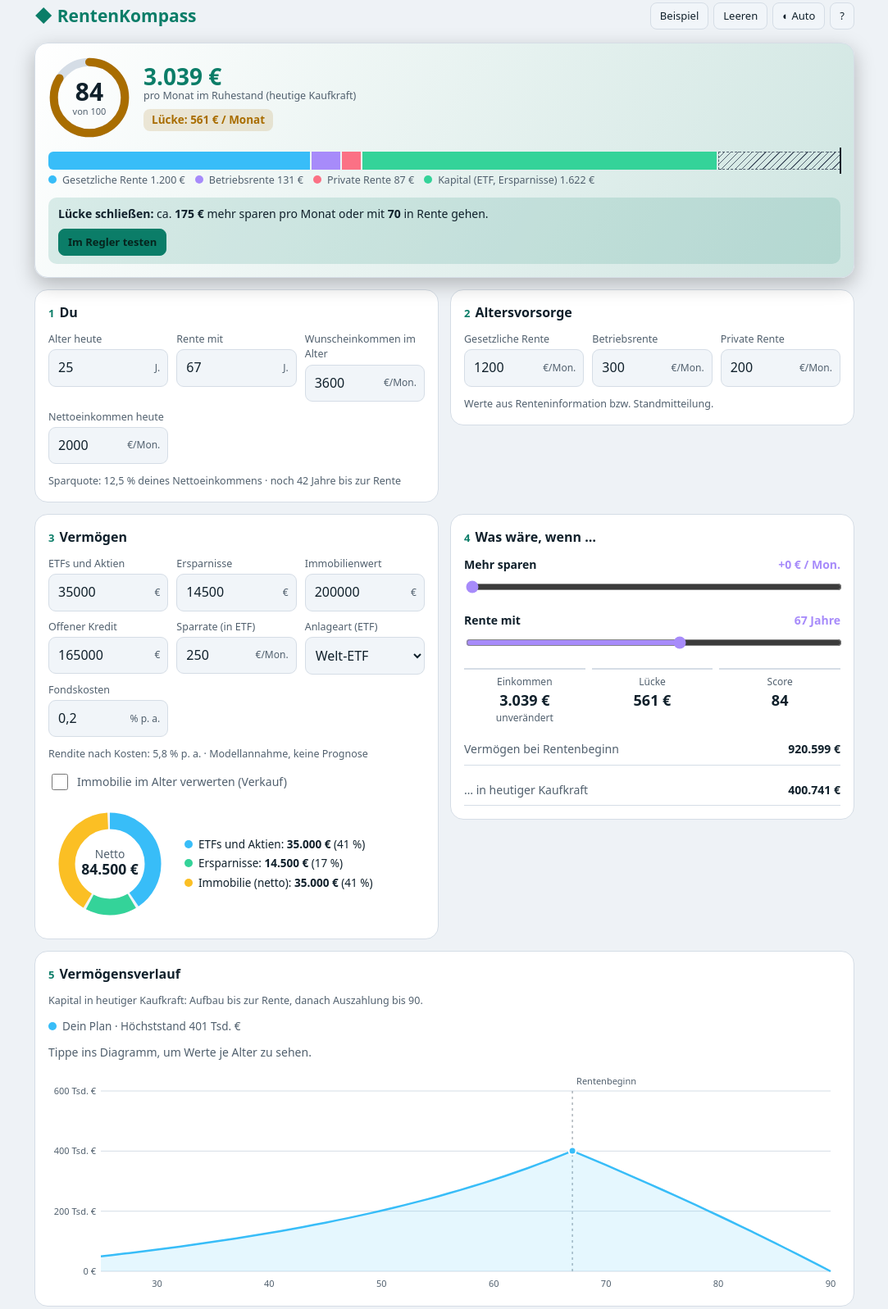
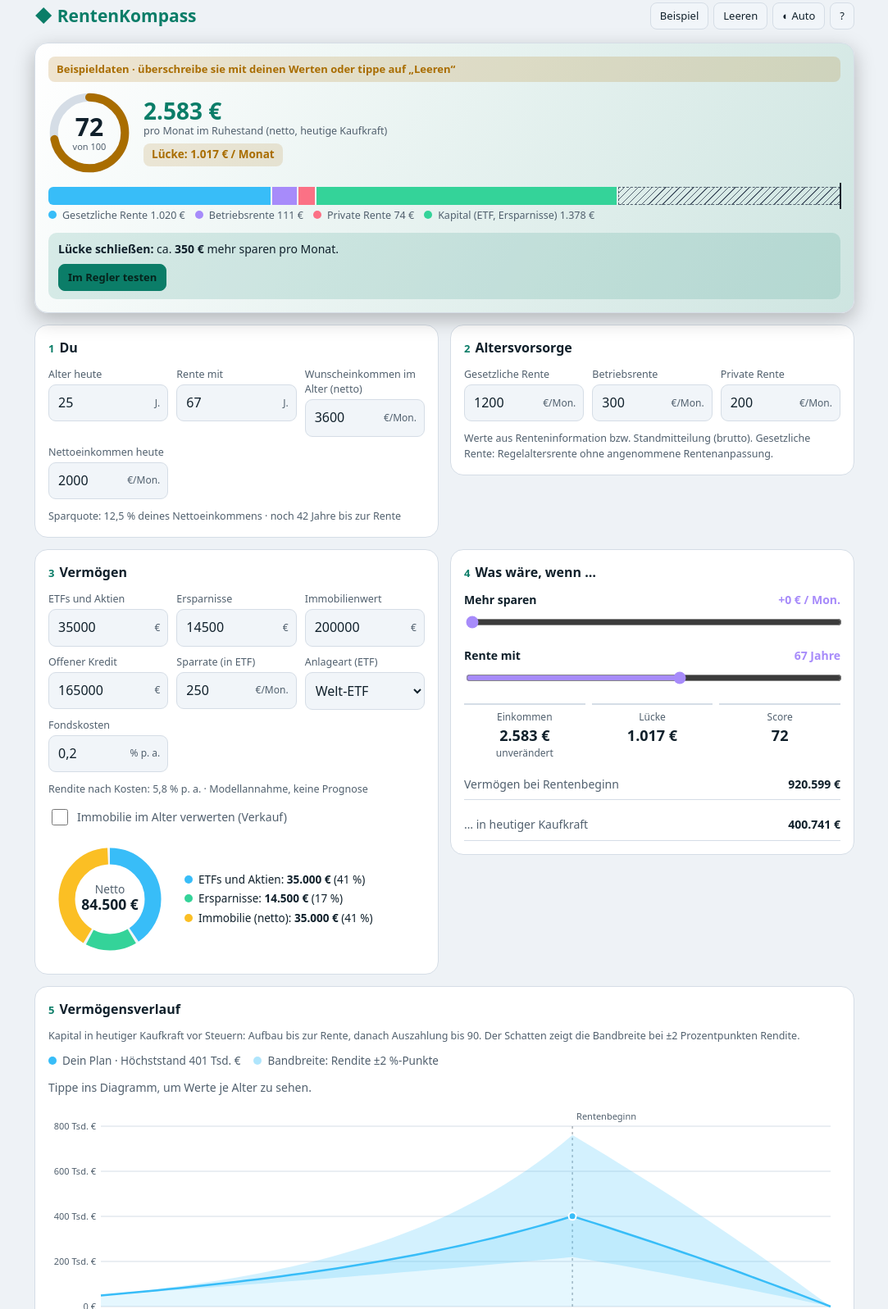
Before and after one commit to Project-hub123/rentenkompass, a plain HTML site: page index.html in a window 1280 px wide. Shown: the part 13-1610 px from the top of the page at 82% size, without its empty margins (98-1181 px from the left). Drawn offline with Linux system fonts and the light colour scheme.

Commit message:
Add files via upload

```diff
--- a/index.html
+++ b/index.html
@@ -75,6 +75,7 @@ details ul{margin:8px 0 0;padding-left:18px;font-size:13px;color:var(--ink2);dis
 .rd{font-size:14px;color:var(--ink2);min-height:21px}.rd b{color:var(--ink);font-variant-numeric:tabular-nums}
 .cb{touch-action:pan-y;width:100%}
 .tip[hidden]{display:none}
+.demo{background:color-mix(in srgb,var(--warn) 18%,transparent);color:var(--warn);font-size:13px;font-weight:600;padding:6px 10px;border-radius:8px}
 .hb{display:flex;gap:6px;flex-wrap:wrap}
 .ta{width:100%;min-height:84px;font:12px/1.4 ui-monospace,Consolas,monospace;color:var(--ink);background:var(--in);border:1px solid var(--line);border-radius:9px;padding:8px}
 dialog{background:var(--card);color:var(--ink);border:1px solid var(--line);border-radius:16px;width:calc(100% - 28px);max-width:560px;max-height:85vh;overflow:auto;padding:16px}
@@ -103,9 +104,10 @@ footer{max-width:1000px;margin:16px auto 0;font-size:12px;color:var(--ink2)}
 <div class="app">
 
 <section class="card hero" aria-live="polite">
+  <div class="demo" id="demo" hidden>Beispieldaten · überschreibe sie mit deinen Werten oder tippe auf „Leeren“</div>
   <div class="top">
     <div class="ring"><svg viewBox="0 0 120 120"><circle cx="60" cy="60" r="52" fill="none" stroke="var(--line)" stroke-width="12"/><circle id="arc" cx="60" cy="60" r="52" fill="none" stroke="var(--st)" stroke-width="12" stroke-linecap="round" stroke-dasharray="326.7" stroke-dashoffset="326.7" style="transition:stroke-dashoffset .5s"/></svg><div class="n"><b id="sc">–</b><small>von 100</small></div></div>
-    <div><div class="big" id="tot">–</div><div class="hint">pro Monat im Ruhestand (heutige Kaufkraft)</div><span class="pill" id="pill"></span></div>
+    <div><div class="big" id="tot">–</div><div class="hint">pro Monat im Ruhestand (netto, heutige Kaufkraft)</div><span class="pill" id="pill"></span></div>
   </div>
   <div id="bar"></div>
   <div class="tip" id="tip" hidden></div>
@@ -117,7 +119,7 @@ footer{max-width:1000px;margin:16px auto 0;font-size:12px;color:var(--ink2)}
   <div class="row">
     <div class="f"><label for="age">Alter heute</label><div class="w"><input id="age" data-k="age" inputmode="numeric"><span>J.</span></div></div>
     <div class="f"><label for="ret">Rente mit</label><div class="w"><input id="ret" data-k="ret" inputmode="numeric"><span>J.</span></div></div>
-    <div class="f"><label for="wish">Wunscheinkommen im Alter</label><div class="w"><input id="wish" data-k="wish" inputmode="decimal"><span>€/Mon.</span></div></div>
+    <div class="f"><label for="wish">Wunscheinkommen im Alter (netto)</label><div class="w"><input id="wish" data-k="wish" inputmode="decimal"><span>€/Mon.</span></div></div>
     <div class="f"><label for="inc">Nettoeinkommen heute</label><div class="w"><input id="inc" data-k="inc" inputmode="decimal"><span>€/Mon.</span></div></div>
   </div>
   <div class="hint" id="quote"></div>
@@ -130,7 +132,7 @@ footer{max-width:1000px;margin:16px auto 0;font-size:12px;color:var(--ink2)}
     <div class="f"><label for="bav">Betriebsrente</label><div class="w"><input id="bav" data-k="bav" inputmode="decimal"><span>€/Mon.</span></div></div>
     <div class="f"><label for="priv">Private Rente</label><div class="w"><input id="priv" data-k="priv" inputmode="decimal"><span>€/Mon.</span></div></div>
   </div>
-  <div class="hint">Werte aus Renteninformation bzw. Standmitteilung.</div>
+  <div class="hint">Werte aus Renteninformation bzw. Standmitteilung (brutto). Gesetzliche Rente: Regelaltersrente ohne angenommene Rentenanpassung.</div>
 </section>
 
 <section class="card">
@@ -161,7 +163,7 @@ footer{max-width:1000px;margin:16px auto 0;font-size:12px;color:var(--ink2)}
 
 <section class="card">
   <h2><i>5</i>Vermögensverlauf</h2>
-  <div class="hint">Kapital in heutiger Kaufkraft: Aufbau bis zur Rente, danach Auszahlung bis 90.</div>
+  <div class="hint">Kapital in heutiger Kaufkraft vor Steuern: Aufbau bis zur Rente, danach Auszahlung bis 90. Der Schatten zeigt die Bandbreite bei ±2 Prozentpunkten Rendite.</div>
   <div class="lg2" id="cl"></div>
   <div class="rd" id="rd"></div>
   <div class="cb" id="ch"></div>
@@ -171,11 +173,12 @@ footer{max-width:1000px;margin:16px auto 0;font-size:12px;color:var(--ink2)}
 <div class="row" style="margin-top:8px">
   <div class="f"><label for="infl">Inflation</label><div class="w"><input id="infl" data-k="infl" inputmode="decimal"><span>% p. a.</span></div></div>
   <div class="f"><label for="rend">Rendite ETF vor Kosten</label><div class="w"><input id="rend" data-k="rend" inputmode="decimal"><span>% p. a.</span></div></div>
+  <div class="f"><label for="abz">Abzug Steuern &amp; Sozialabgaben</label><div class="w"><input id="abz" data-k="abz" inputmode="decimal"><span>%</span></div></div>
 </div>
 <ul>
   <li>Ergebnisse in heutiger Kaufkraft. Das Kapital wird bis 90 gleichmäßig aufgebraucht (3 % Rendite in der Rentenphase).</li>
   <li>Ersparnisse wachsen mit 2 % p. a. Gesetzliche Rente: −0,3 % je Monat vor 67, +0,5 % je Monat danach. Betriebs- und Privatrente werden um die Inflation gemindert.</li>
-  <li>Ohne Steuern, Gebühren und Sozialabgaben. Modellrechnung, keine Anlageberatung.</li>
+  <li>Steuern und Sozialabgaben (Kranken-/Pflegeversicherung) werden pauschal als Prozentabzug von allen Renteneinkünften angesetzt, Standard 15 %. Das ist eine grobe Annahme, die tatsächliche Belastung hängt vom Einzelfall ab. Modellrechnung, keine Anlageberatung.</li>
 </ul></details>
 <details class="card" id="dat"><summary>Daten sichern / auf ein anderes Gerät übertragen</summary>
 <div style="display:flex;flex-direction:column;gap:8px;margin-top:10px">
@@ -185,23 +188,24 @@ footer{max-width:1000px;margin:16px auto 0;font-size:12px;color:var(--ink2)}
 <div class="hint" id="dm" aria-live="polite"></div></div></details>
 </div>
 <dialog id="hp" aria-label="Hilfe"><div class="dh"><h2>Hilfe</h2><button class="btn" id="hx" type="button">Schließen</button></div>
-<details open><summary>Wo finde ich meine Werte?</summary><p>Gesetzliche Rente: Renteninformation der Deutschen Rentenversicherung (kommt jährlich per Post, auch online abrufbar). Betriebs- und Privatrente: Standmitteilung deines Anbieters. Fehlt ein Wert, trage 0 ein oder lass das Feld leer.</p></details>
+<details open><summary>Wo finde ich meine Werte?</summary><p>Gesetzliche Rente: Renteninformation der Deutschen Rentenversicherung (kommt jährlich per Post, auch online abrufbar). Dort stehen meist mehrere Beträge. Nimm den Betrag zur Regelaltersrente ohne angenommene Rentenanpassung, bei Unsicherheit den niedrigeren. Betriebs- und Privatrente: Standmitteilung deines Anbieters. Fehlt ein Wert, trage 0 ein oder lass das Feld leer.</p></details>
 <details><summary>Was bedeutet der Score?</summary><p>Er zeigt, wie viel deines Wunscheinkommens im Alter gedeckt ist. 100 heißt voll gedeckt. Grün ab 90, Gelb ab 60, darunter Rot.</p></details>
 <details><summary>Warum „heutige Kaufkraft“?</summary><p>Alle Beträge sind in heutigen Euro angegeben, die Inflation (Annahme: 2 % pro Jahr) ist herausgerechnet. So kannst du sie direkt mit deinem heutigen Wunscheinkommen vergleichen.</p></details>
-<details><summary>Wie genau ist die Rechnung?</summary><p>Es ist eine Modellrechnung. Rendite und Inflation sind Annahmen, die du unter „Annahmen“ ändern kannst. Steuern und Sozialabgaben sind nicht eingerechnet, Fondskosten schon. Sie zeigt Größenordnungen, keine Prognose.</p></details>
+<details><summary>Wie genau ist die Rechnung?</summary><p>Es ist eine Modellrechnung. Rendite und Inflation sind Annahmen, die du unter „Annahmen“ ändern kannst. Steuern und Sozialabgaben sind nur als einstellbarer Pauschalabzug berücksichtigt, Fondskosten schon. Sie zeigt Größenordnungen, keine Prognose.</p></details>
 <details><summary>Wo werden meine Daten gespeichert?</summary><p>Nur im Browser auf diesem Gerät. Es gibt keinen Server und nichts wird übertragen. Für einen Gerätewechsel nutze „Daten sichern“ ganz unten.</p></details>
 <details><summary>Ist das eine Anlageberatung?</summary><p>Nein. Der RentenKompass gibt Orientierung, keine Beratung. Für konkrete Entscheidungen hilft z. B. die Verbraucherzentrale oder eine Rentenberatung.</p></details>
 </dialog>
-<footer>RentenKompass · Prototyp Version 5 · Marketing-Seminar WiSe 2026/27 · Eingaben bleiben in deinem Browser.</footer>
+<footer>RentenKompass · Prototyp Version 6 · Marketing-Seminar WiSe 2026/27 · Eingaben bleiben in deinem Browser.</footer>
 
 <script>
 (function(){
 "use strict";
 var KEY="rk4",PAY=0.03,SPR=2,PLAN=90;
-var sample=function(){return{age:25,ret:67,wish:3600,inc:2000,gv:1200,bav:300,priv:200,etf:35000,spar:14500,immo:200000,kred:165000,rate:250,infl:2,rend:6,et:"welt",cost:0.2,ui:0,ex:0,sr:null}};
-var blank=function(){return{age:25,ret:67,wish:0,inc:0,gv:0,bav:0,priv:0,etf:0,spar:0,immo:0,kred:0,rate:0,infl:2,rend:6,et:"welt",cost:0.2,ui:0,ex:0,sr:null}};
+var sample=function(){return{age:25,ret:67,wish:3600,inc:2000,gv:1200,bav:300,priv:200,etf:35000,spar:14500,immo:200000,kred:165000,rate:250,infl:2,rend:6,et:"welt",cost:0.2,abz:15,demo:1,ui:0,ex:0,sr:null}};
+var blank=function(){return{age:25,ret:67,wish:0,inc:0,gv:0,bav:0,priv:0,etf:0,spar:0,immo:0,kred:0,rate:0,infl:2,rend:6,et:"welt",cost:0.2,abz:15,ui:0,ex:0,sr:null}};
 var S;try{S=JSON.parse(localStorage.getItem(KEY))}catch(x){S=null}
 if(!S||typeof S.age!=="number")S=sample();
+if(S.abz==null)S.abz=15;
 var save=function(){try{localStorage.setItem(KEY,JSON.stringify(S))}catch(x){}};
 var $=function(q){return document.querySelector(q)};
 var nf=new Intl.NumberFormat("de-DE",{style:"currency",currency:"EUR",maximumFractionDigits:0});
@@ -211,25 +215,25 @@ var show=function(v){return v?String(v).replace(".",","):""};
 var cl=function(v,a,b){return Math.min(b,Math.max(a,v))};
 function fv(st,r,pct,y){var q=pct/100,rm=Math.pow(1+q,1/12)-1,m=y*12;return st*Math.pow(1+q,y)+(rm===0?r*m:r*(Math.pow(1+rm,m)-1)/rm)}
 function stat(ret){var m=(ret-67)*12;return m<0?1+0.003*m:1+0.005*m}
-function calc(ret,ex){
+function calc(ret,ex,dr){
   var n=Math.max(0,ret-S.age),i=S.infl/100,defl=Math.pow(1+i,n),N=Math.max(12,(PLAN-ret)*12);
   var rr=(1+PAY)/(1+i)-1,rm=Math.pow(1+rr,1/12)-1,ann=rm===0?N:(1-Math.pow(1+rm,-N))/rm;
   var immoNet=Math.max(0,S.immo-S.kred);
-  var capNom=fv(S.etf,S.rate+ex,eff(),n)+fv(S.spar,0,SPR,n)+(S.ui?immoNet*defl:0);
+  var capNom=fv(S.etf,S.rate+ex,eff()+(dr||0),n)+fv(S.spar,0,SPR,n)+(S.ui?immoNet*defl:0);
   var capReal=capNom/defl;
   var rent=S.gv*stat(ret)+(S.bav+S.priv)/defl;
-  var by={gv:S.gv*stat(ret),bav:S.bav/defl,priv:S.priv/defl,cap:capReal/ann};
-  var tot=rent+capReal/ann,w=Math.max(0,S.wish);
-  return{by:by,tot:tot,w:w,gap:w-tot,score:w>0?Math.round(Math.min(tot/w,1)*100):0,capNom:capNom,capReal:capReal,n:n,defl:defl,ann:ann};
+  var nf=1-cl(S.abz==null?15:S.abz,0,60)/100;var by={gv:S.gv*stat(ret)*nf,bav:S.bav/defl*nf,priv:S.priv/defl*nf,cap:capReal/ann*nf};
+  var tot=(rent+capReal/ann)*nf,w=Math.max(0,S.wish);
+  return{by:by,tot:tot,w:w,gap:w-tot,score:w>0?Math.round(Math.min(tot/w,1)*100):0,capNom:capNom,capReal:capReal,n:n,defl:defl,ann:ann,nf:nf};
 }
 var NAMES=[["gv","Gesetzliche Rente","--c1"],["bav","Betriebsrente","--c4"],["priv","Private Rente","--c5"],["cap","Kapital (ETF, Ersparnisse)","--c2"]];
 function col(s){return s>=90?"var(--good)":s>=60?"var(--warn)":"var(--crit)"}
 function eff(){return S.rend-(S.cost||0)}
 var ET={welt:[6,0.2],misch:[4,0.3],anl:[2.5,0.15]};
 function fk(v){return v>=1e6?(v/1e6).toLocaleString("de-DE",{maximumFractionDigits:1})+" Mio. €":v>=1000?Math.round(v/1000).toLocaleString("de-DE")+" Tsd. €":Math.round(v)+" €"}
-function series(ret,ex){var n=Math.max(0,ret-S.age),i=S.infl/100,out=[],t,im=Math.max(0,S.immo-S.kred);
-  for(t=0;t<=n;t++){var d=Math.pow(1+i,t);out.push({age:S.age+t,v:(fv(S.etf,S.rate+ex,eff(),t)+fv(S.spar,0,SPR,t)+(S.ui?im*d:0))/d})}
-  var c=calc(ret,ex),rr=(1+PAY)/(1+i)-1,rm=Math.pow(1+rr,1/12)-1,pay=c.capReal/c.ann,bal=c.capReal,y,k;
+function series(ret,ex,dr){var n=Math.max(0,ret-S.age),i=S.infl/100,out=[],t,im=Math.max(0,S.immo-S.kred);
+  for(t=0;t<=n;t++){var d=Math.pow(1+i,t);out.push({age:S.age+t,v:(fv(S.etf,S.rate+ex,eff()+(dr||0),t)+fv(S.spar,0,SPR,t)+(S.ui?im*d:0))/d})}
+  var c=calc(ret,ex,dr),rr=(1+PAY)/(1+i)-1,rm=Math.pow(1+rr,1/12)-1,pay=c.capReal/c.ann,bal=c.capReal,y,k;
   for(y=1;y<=PLAN-ret;y++){for(k=0;k<12;k++)bal=bal*(1+rm)-pay;out.push({age:ret+y,v:Math.max(0,bal)})}
   return{d:out,ret:ret,peak:c.capReal}}
 var CH=null;
@@ -239,30 +243,31 @@ function chart(ok,ret,sr,diff){
   var W=Math.max(280,box.clientWidth||320),H=W<480?230:270,m={l:64,r:12,t:24,b:26},ss=[{n:"Dein Plan",c:"var(--c1)",s:series(ret,0)}];
   if(diff)ss.push({n:"Szenario",c:"var(--c4)",s:series(sr,S.ex)});
   var x0=S.age,x1=Math.max(PLAN,S.age+1),vm=1,g="",v,a;
-  ss.forEach(function(q){q.s.d.forEach(function(p){if(p.v>vm)vm=p.v})});
+  var BL=series(ret,0,-2),BH=series(ret,0,2);ss.concat([{s:BH}]).forEach(function(q){q.s.d.forEach(function(p){if(p.v>vm)vm=p.v})});
   var raw=vm/4,mag=Math.pow(10,Math.floor(Math.log10(raw))),nn=raw/mag,st=(nn<=1?1:nn<=2?2:nn<=5?5:10)*mag,ym=Math.ceil(vm*1.05/st)*st;
   var X=function(x){return m.l+(x-x0)/(x1-x0)*(W-m.l-m.r)},Y=function(y){return m.t+(1-y/ym)*(H-m.t-m.b)};
   for(v=0;v<=ym+1e-6;v+=st)g+='<line x1="'+m.l+'" x2="'+(W-m.r)+'" y1="'+Y(v)+'" y2="'+Y(v)+'" stroke="var(--line)"/><text x="'+(m.l-6)+'" y="'+(Y(v)+4)+'" text-anchor="end" class="ax">'+(v===0?"0 €":fk(v))+'</text>';
   var xs=(x1-x0)>40?10:5;
   for(a=Math.ceil(x0/xs)*xs;a<=x1;a+=xs)g+='<text x="'+X(a)+'" y="'+(H-7)+'" text-anchor="middle" class="ax">'+a+'</text>';
   ss.forEach(function(q,k){var r=q.s.ret;g+='<line x1="'+X(r)+'" x2="'+X(r)+'" y1="'+m.t+'" y2="'+Y(0)+'" stroke="var(--ink2)" stroke-dasharray="3 4" opacity=".7"/>';if(k===0)g+='<text x="'+(X(r)+5)+'" y="'+(m.t-8)+'" class="ax">Rentenbeginn</text>'});
+  var bp=BH.d.map(function(p,i){return(i?"L":"M")+X(p.age).toFixed(1)+","+Y(p.v).toFixed(1)}).join("")+BL.d.slice().reverse().map(function(p){return"L"+X(p.age).toFixed(1)+","+Y(p.v).toFixed(1)}).join("")+"Z";g+='<path d="'+bp+'" fill="var(--c1)" opacity=".22"/>';
   ss.slice().reverse().forEach(function(q){var d=q.s.d.map(function(p,i){return(i?"L":"M")+X(p.age).toFixed(1)+","+Y(p.v).toFixed(1)}).join("");
     if(q===ss[0])g+='<path d="'+d+'L'+X(x1)+','+Y(0)+'L'+X(x0)+','+Y(0)+'Z" fill="'+q.c+'" opacity=".13"/>';
     g+='<path d="'+d+'" fill="none" stroke="'+q.c+'" stroke-width="2.5" stroke-linejoin="round"/>'});
   ss.forEach(function(q){g+='<circle cx="'+X(q.s.ret)+'" cy="'+Y(q.s.peak)+'" r="4.5" fill="'+q.c+'" stroke="var(--card)" stroke-width="2"/>'});
   g+='<line id="xh" x1="0" x2="0" y1="'+m.t+'" y2="'+Y(0)+'" stroke="var(--ink)" opacity="0"/>';
   box.innerHTML='<svg viewBox="0 0 '+W+' '+H+'" role="img" aria-label="Vermögensverlauf" style="width:100%;height:auto;display:block">'+g+'</svg>';
-  $("#cl").innerHTML=ss.map(function(q){return '<span><i class="dot" style="--sw:'+q.c+'"></i>'+q.n+' · Höchststand '+fk(q.s.peak)+'</span>'}).join("");
+  $("#cl").innerHTML=ss.map(function(q){return '<span><i class="dot" style="--sw:'+q.c+'"></i>'+q.n+' · Höchststand '+fk(q.s.peak)+'</span>'}).join("")+'<span><i class="dot" style="--sw:var(--c1);opacity:.4"></i>Bandbreite: Rendite ±2 %-Punkte</span>';
   $("#rd").textContent="Tippe ins Diagramm, um Werte je Alter zu sehen.";
-  CH={ss:ss,x0:x0,x1:x1,W:W,m:m,X:X};
+  CH={ss:ss,x0:x0,x1:x1,W:W,m:m,X:X,BL:BL,BH:BH};
 }
 function hov(e){if(!CH)return;var svg=$("#ch svg");if(!svg)return;var r=svg.getBoundingClientRect(),sx=(e.clientX-r.left)/r.width*CH.W,age=cl(Math.round(CH.x0+(sx-CH.m.l)/(CH.W-CH.m.l-CH.m.r)*(CH.x1-CH.x0)),CH.x0,CH.x1),xh=$("#xh");
   xh.setAttribute("x1",CH.X(age));xh.setAttribute("x2",CH.X(age));xh.setAttribute("opacity",".5");
-  $("#rd").innerHTML="Alter <b>"+age+"</b>"+CH.ss.map(function(q){var p=q.s.d.filter(function(d){return d.age===age})[0];return " · "+q.n+": <b>"+(p?eur(p.v):"–")+"</b>"}).join("")}
+  $("#rd").innerHTML="Alter <b>"+age+"</b>"+CH.ss.map(function(q){var p=q.s.d.filter(function(d){return d.age===age})[0];return " · "+q.n+": <b>"+(p?eur(p.v):"–")+"</b>"}).join("")+(function(){var l=CH.BL.d.filter(function(d){return d.age===age})[0],h=CH.BH.d.filter(function(d){return d.age===age})[0];return l&&h?" · Spanne "+eur(l.v)+" bis "+eur(h.v):""})()}
 function update(){
   var ret=cl(Math.round(S.ret||67),50,75),sr=S.sr==null?cl(ret,63,70):S.sr;
   var a=calc(ret,0),b=calc(sr,S.ex),diff=sr!==ret||S.ex>0;
-  $("#se").value=S.ex;$("#sr").value=sr;$("#sev").textContent="+"+eur(S.ex)+" / Mon.";$("#srv").textContent=sr+" Jahre";
+  $("#demo").hidden=!S.demo;$("#se").value=S.ex;$("#sr").value=sr;$("#sev").textContent="+"+eur(S.ex)+" / Mon.";$("#srv").textContent=sr+" Jahre";
   document.documentElement.style.setProperty("--st",col(a.score));
   $("#arc").style.strokeDashoffset=326.7*(1-a.score/100);
   var ok=S.age>=18&&ret>S.age;
@@ -273,7 +278,7 @@ function update(){
   if(a.w>0&&a.gap>0.5)sg.push('<span class="seg gap" style="width:'+a.gap/sc*100+'%"></span>');
   $("#bar").innerHTML='<div class="track">'+sg.join("")+(a.w>0?'<span class="wish" style="left:calc('+a.w/sc*100+'% - 1px)"></span>':"")+'</div><div class="hint" style="margin-top:4px">'+NAMES.filter(function(x){return a.by[x[0]]>0.5}).map(function(x){return '<span style="margin-right:12px;white-space:nowrap"><i class="dot" style="--sw:var('+x[2]+')"></i>'+x[1]+' '+eur(a.by[x[0]])+'</span>'}).join("")+'</div>';
   var tip=$("#tip");
-  if(ok&&a.w>0&&a.gap>0.5&&a.n>0){var f=fv(0,1,eff(),a.n),nd=Math.ceil(a.gap*a.ann*a.defl/f/25)*25,ag=null,y;
+  if(ok&&a.w>0&&a.gap>0.5&&a.n>0){var f=fv(0,1,eff(),a.n),nd=Math.ceil(a.gap/a.nf*a.ann*a.defl/f/25)*25,ag=null,y;
     for(y=63;y<=70;y++){if(calc(y,0).gap<=0){ag=y;break}}
     var h="<span><b>Lücke schließen:</b> ca. <b>"+eur(nd)+"</b> mehr sparen pro Monat"+(ag&&ag>ret?" oder mit <b>"+ag+"</b> in Rente gehen":"")+".</span>";
     if(nd<=1000)h+='<button class="btn p" type="button" id="try" data-v="'+nd+'">Im Regler testen</button>';
@@ -292,7 +297,7 @@ function update(){
   $("#etn").textContent="Rendite nach Kosten: "+eff().toLocaleString("de-DE",{maximumFractionDigits:2})+" % p. a. · Modellannahme, keine Prognose";
   chart(ok,ret,sr,diff);
 }
-document.addEventListener("input",function(e){var el=e.target;if(!el.dataset.k)return;S[el.dataset.k]=num(el.value);if(el.dataset.k==="ret")S.sr=null;if(el.dataset.k==="rend"||el.dataset.k==="cost"){S.et="eigene";$("#et").value="eigene"}save();update()});
+document.addEventListener("input",function(e){var el=e.target;if(!el.dataset.k)return;S.demo=0;S[el.dataset.k]=num(el.value);if(el.dataset.k==="ret")S.sr=null;if(el.dataset.k==="rend"||el.dataset.k==="cost"){S.et="eigene";$("#et").value="eigene"}save();update()});
 window.addEventListener("resize",function(){update()});
 $("#ch").addEventListener("pointermove",hov);$("#ch").addEventListener("pointerdown",hov);
 $("#et").onchange=function(){var v=this.value;S.et=v;if(ET[v]){S.rend=ET[v][0];S.cost=ET[v][1]}save();fill();update()};
@@ -310,7 +315,7 @@ var hp=$("#hp");
 $("#bh").onclick=function(){if(hp.showModal)hp.showModal();else hp.setAttribute("open","")};
 $("#hx").onclick=function(){if(hp.close)hp.close();else hp.removeAttribute("open")};
 hp.addEventListener("click",function(e){if(e.target===hp&&hp.close)hp.close()});
-var NK=["age","ret","wish","inc","gv","bav","priv","etf","spar","immo","kred","rate","infl","rend","cost","ui","ex"];
+var NK=["age","ret","wish","inc","gv","bav","priv","etf","spar","immo","kred","rate","infl","rend","cost","abz","ui","ex"];
 var msg=function(t){$("#dm").textContent=t};
 function cp(c){return(navigator.clipboard&&navigator.clipboard.writeText?navigator.clipboard.writeText(c):Promise.reject()).then(function(){return true},function(){try{return document.execCommand("copy")}catch(e){return false}})}
 $("#dx").onclick=function(){var o={};NK.forEach(function(k){o[k]=S[k]});o.et=S.et||"eigene";var c="RK1:"+JSON.stringify(o);$("#dt").value=c;$("#dt").select();cp(c).then(function(ok){msg(ok?"Code kopiert. Speichere ihn z. B. in einer Notiz.":"Code erstellt. Bitte markieren, kopieren und irgendwo speichern.")})};
--- a/sw.js
+++ b/sw.js
@@ -1,6 +1,6 @@
 // Service Worker: legt die App beim ersten Besuch im Cache, danach läuft sie auch offline.
 // Bei Änderungen an der App die Versionsnummer erhöhen (z. B. rk-v2), damit Handys die neue Version laden.
-const CACHE = "rk-v3";
+const CACHE = "rk-v4";
 const FILES = ["./", "index.html", "manifest.webmanifest", "icons/icon-192.png", "icons/icon-512.png", "icons/icon-maskable-512.png", "icons/apple-touch-icon.png"];
 self.addEventListener("install", e => { e.waitUntil(caches.open(CACHE).then(c => c.addAll(FILES)).then(() => self.skipWaiting())); });
 self.addEventListener("activate", e => { e.waitUntil(caches.keys().then(k => Promise.all(k.filter(n => n !== CACHE).map(n => caches.delete(n)))).then(() => self.clients.claim())); });
```
